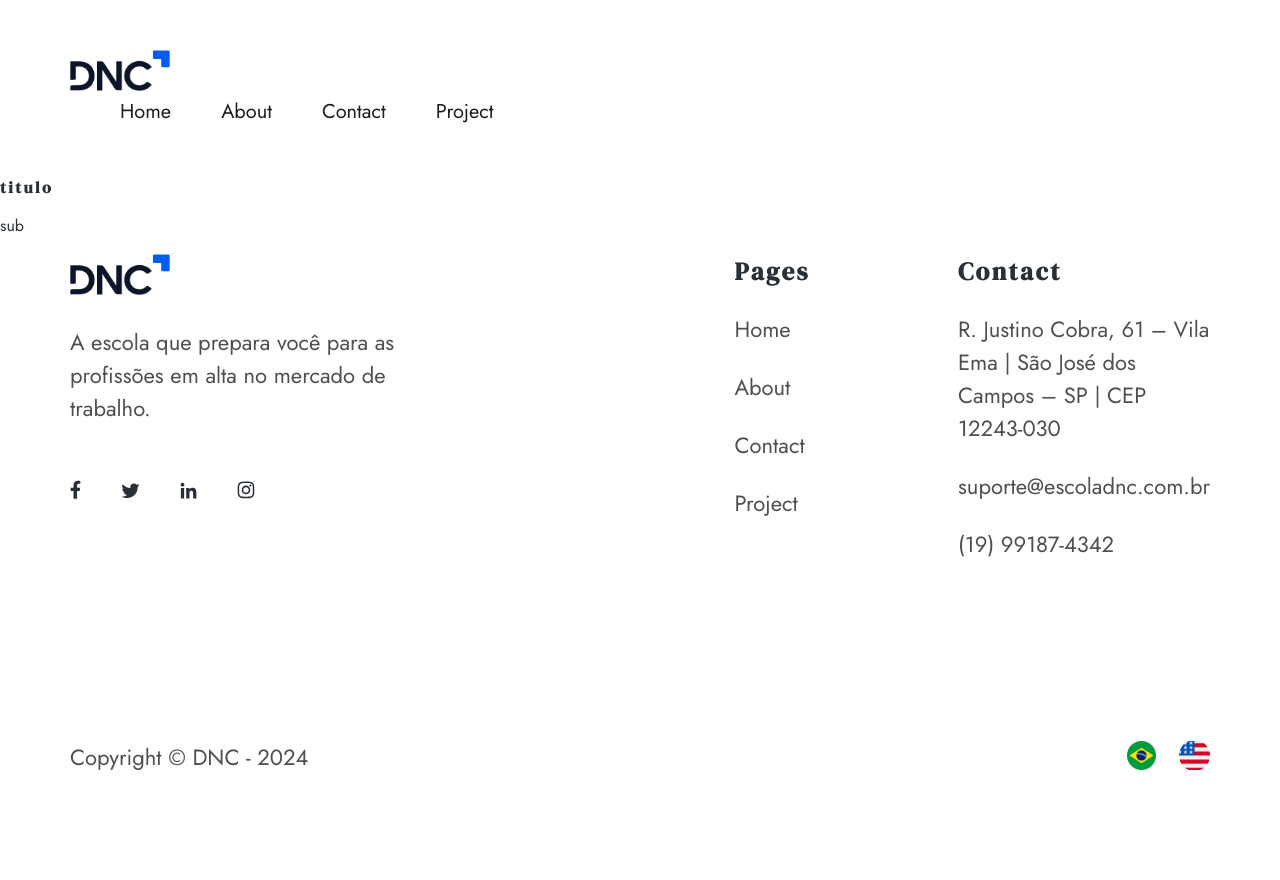
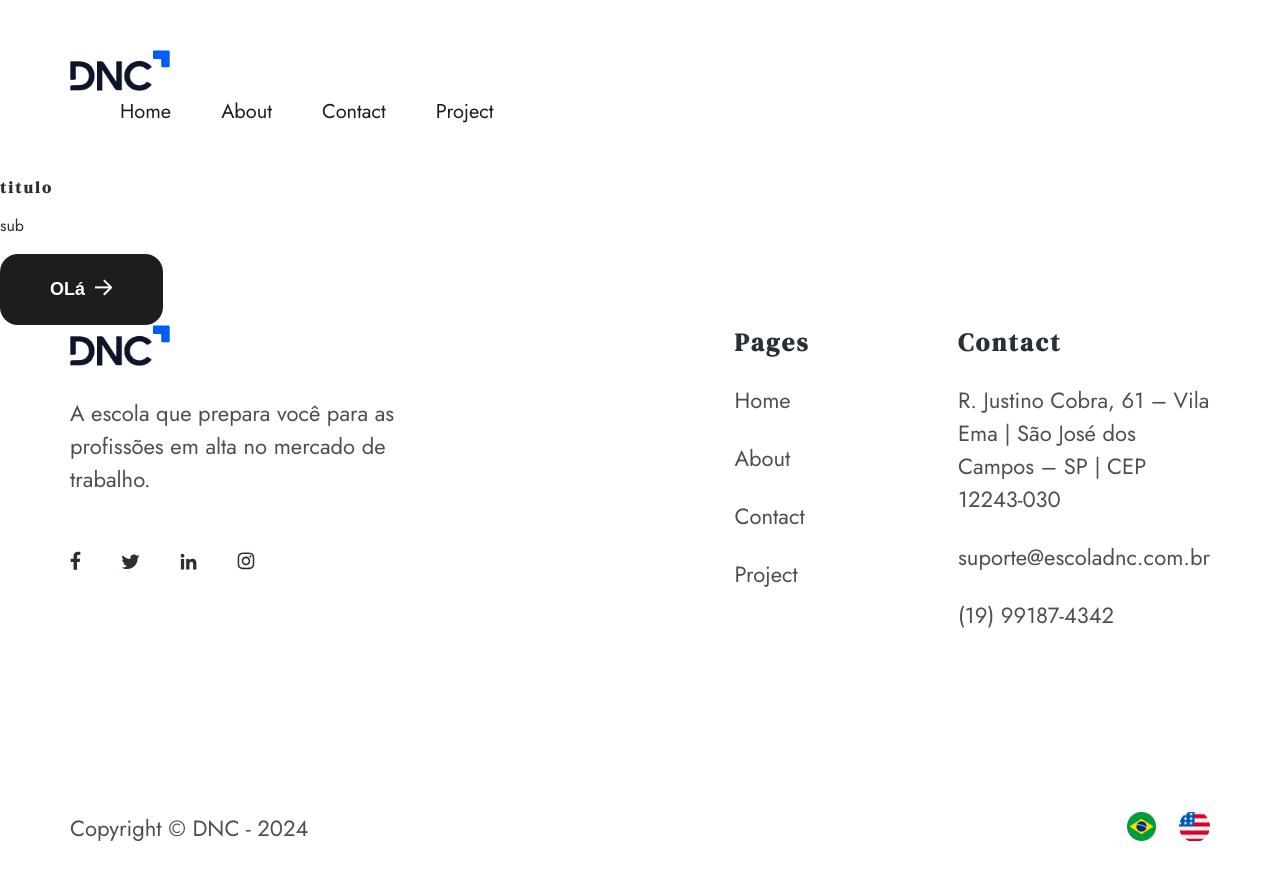
Before and after one commit to AlexandreCesar21/Site-Arquitetura-React, a React (Vite) app: page / in a window 1280 px wide. Shown: the top 880 px of the page. Before the commit the page ends 800 px from the top, so only its background shows below. Built offline with nearby package versions, Linux system fonts and the light colour scheme.

Commit message:
Inserindo buttões

```diff
--- /dev/null
+++ b/src/components/Button/Button.css
@@ -0,0 +1,59 @@
+.button {
+    border-radius: 18px;
+    border: none;
+    column-gap: 10px;
+    cursor: pointer;
+    display: flex;
+    font-size: 18px;
+    font-weight: 600;
+    padding: 25px 50px;
+    transition: background-color 0.3s ease;
+}
+
+/* PRIMARY */
+.button .primary {
+    background-color: #0c70f2;
+    color: white;
+}
+
+.button.primary:hover {
+    background-color: #0056b3;
+
+}
+
+
+/* SECONDARY */
+.button.secondary {
+    background-color: #1d1d1d;
+    color: white;
+}
+
+.button.secondary:hover {
+    background-color: #4d5053;
+
+}
+
+/* OUTLINE */
+.button.outline {
+    background-color: white;
+    border: 2px solid #0c70f2;
+    color: #0c70f2;
+}
+
+.button.outline:hover {
+    background-color: #0c70f2;
+    color: white;
+}
+
+
+/* DISABLED */
+.button.disabled {
+    background-color: white;
+    color: #0c70f2;
+}
+
+.button:disabled, .button:disabled>:hover {
+    background-color: #ccc;
+    color: #666;
+    pointer-events: none;
+}
--- /dev/null
+++ b/src/components/Button/Button.jsx
@@ -0,0 +1,17 @@
+import './Button.css'
+import Seta from "../../assets/Vector.png"
+
+
+function Button({ arrow, buttonStyle, loading, children, ...props }){
+    return (
+        <button className={`button ${buttonStyle}`} {...props}>
+            {children} {arrow && <img src={Seta} />}
+
+        </button>
+
+
+    )
+
+}
+
+export default Button
--- a/src/pages/Home.jsx
+++ b/src/pages/Home.jsx
@@ -1,3 +1,4 @@
+import Button from "../components/Button/Button";
 import Header from "../components/Header/Header";
 import Footer from "../components/Footer/Footer";
 
@@ -8,6 +9,7 @@
             <Header/>
             <h1>titulo</h1>
             <p>sub</p>
+            <Button buttonStyle="secondary" arrow>OLá</Button>
             <Footer/>
         </>
     )
```
Also changed, not shown: src/assets/Vector.png (added).
